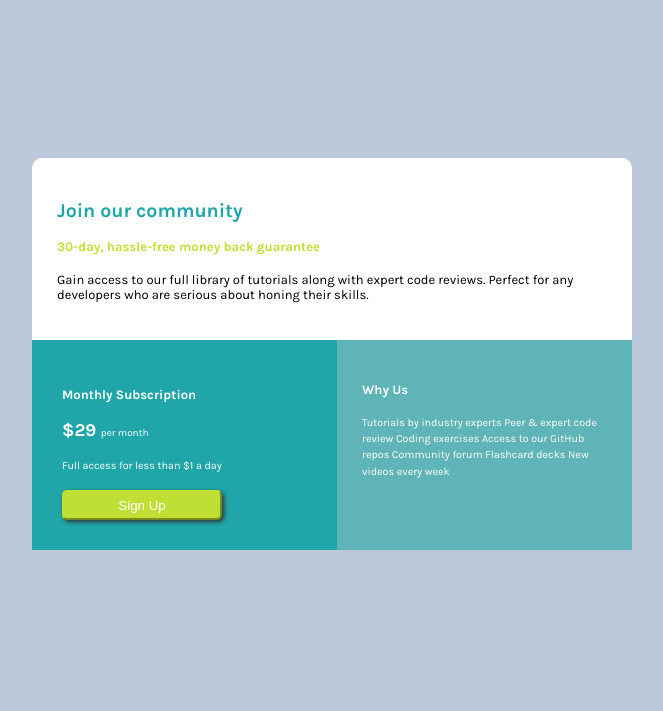
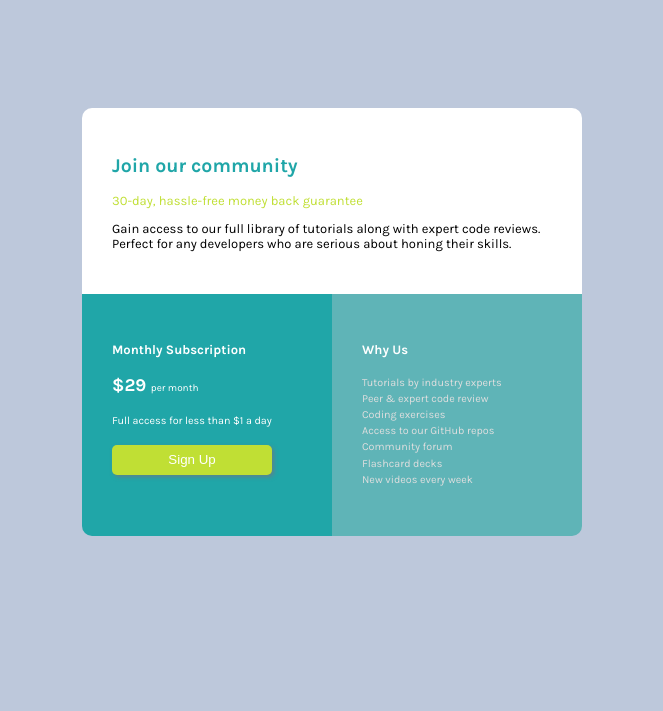
Before and after one commit to abbaskhan349/single-price-grid-component-master, a plain HTML site: page index.html in a window 1280 px wide. Shown: the whole page, without its empty margins (308-971 px from the left). Drawn offline with Linux system fonts and the light colour scheme.

Commit message:
style changes

```diff
--- /dev/null
+++ b/index.css
@@ -0,0 +1,87 @@
+body {
+    display: flex;
+    justify-content: center;
+    align-items: center;
+    height: 100vh;
+    background-color: hsl(219, 29%, 80%);
+    font-family: 'Karla', sans-serif;
+  }
+
+main {
+  display: flex;
+  justify-content: center;
+  align-items: center;
+}
+
+  .maincard {
+    height: 600px;
+    width: 500px;
+    border-collapse: separate;
+    overflow: hidden;
+    border-radius: 10px;
+  }
+  .top {
+    background-color: white;
+    /* height: 150px; */
+    padding: 30px;
+    font-size: small;
+  }
+  .top h2 {
+    font-weight: 700;
+    color: rgb(32, 166, 168);
+  }
+  .top p {
+    font-weight: 400;
+  }
+  #yellow {
+    color: hsl(71, 73%, 54%);
+  }
+  .bottom {
+    display: flex;
+    font-size: small;
+    color: white;
+
+  }
+  .left {
+    background-color: rgb(32, 166, 168);
+    width: 250px;
+    padding: 30px;
+    border-radius: 0 0 0 10px;
+  }
+  .pricecontainer h5 {
+    font-weight: 400;
+  }
+  #permonth {
+    font-size: x-small;
+    font-weight: 400;
+  }
+  #numbers {
+    font-size: large;
+  }
+
+  .left button {
+    background-color: hsl(71, 73%, 54%);
+    border-radius: 5px;
+    border: none;
+    width: 160px;
+    height: 30px;
+    color: white;
+    box-shadow: 2px 2px 4px #747483bd;
+    cursor: pointer;
+  }
+  .right {
+    background-color: rgb(95, 180, 183);
+    width: 250px;
+    padding: 30px;
+    padding-right: 30px;
+    border-radius: 0 0 10px 0;
+
+  }
+  .right h4 {
+    font-weight: 700;
+  }
+  .right h5 {
+    font-weight: 400;
+    line-height: 1.5;
+    filter: brightness(87%) ;
+  }
--- a/index.html
+++ b/index.html
@@ -7,94 +7,20 @@
   <link rel="icon" type="image/png" sizes="32x32" href="./images/favicon-32x32.png">
   <link href="https://fonts.googleapis.com/css2?family=Karla:wght@400;700&display=swap" rel="stylesheet">
 
+  <link rel="stylesheet" href="index.css">
+
   <title>Frontend Mentor | Single Price Grid Component</title>
 
   <!-- Feel free to remove these styles or customise in your own stylesheet 👍 -->
-  <style>
-    body {
-      display: flex;
-      justify-content: center;
-      align-items: center;
-      height: 100vh;
-      background-color: hsl(219, 29%, 80%);
-      font-family: 'Karla', sans-serif;
-    }
-    .maincard {
-      height: 500px;
-      width: 600px;
-      border-collapse: separate;
-      overflow: hidden;
-      border-radius: 10px;
-    }
-    .top {
-      background-color: white;
-      /* height: 150px; */
-      padding: 25px;
-      font-size: small;
-    }
-    .top h2 {
-      font-weight: 700;
-      color: rgb(32, 166, 168);
-    }
-    .top p {
-      font-weight: 400;
-    }
-    #yellow {
-      color: hsl(71, 73%, 54%);
-    }
-    .bottom {
-      display: flex;
-      font-size: small;
-      color: white;
-
-    }
-    .left {
-      background-color: rgb(32, 166, 168);
-      width: 250px;
-      padding: 30px;
-    }
-    .pricecontainer h5 {
-      font-weight: 400;
-    }
-    #permonth {
-      font-size: x-small;
-      font-weight: 400;
-    }
-    #numbers {
-      font-size: large;
-    }
-
-    .left button {
-      background-color: hsl(71, 73%, 54%);
-      border-radius: 5px;
-      border-color: hsl(71, 73%, 54%);
-      width: 160px;
-      height: 30px;
-      color: white;
-      box-shadow: 2rem black;
-      box-shadow: 2px 2px 4px #333335;
-    }
-    .right {
-      background-color: rgb(95, 180, 183);
-      width: 250px;
-      padding: 25px;
-    }
-    .right h4 {
-      font-weight: 700;
-    }
-    .right h5 {
-      font-weight: 400;
-      line-height: 1.5;
-    }
-
-  </style>
+  <style></style>
 </head>
 <body>
+  <div class="main">
   <div class="maincard">
     <div class="top">
       <h2>Join our community</h2>
 
-      <h4 id="yellow">30-day, hassle-free money back guarantee</h4>
+      <p id="yellow">30-day, hassle-free money back guarantee</p>
 
       <p>Gain access to our full library of tutorials along with expert code reviews.
         Perfect for any developers who are serious about honing their skills.</p>
@@ -114,16 +40,18 @@
       <div class="right">
         <h4>Why Us</h4>
         <h5>
-          Tutorials by industry experts
-          Peer &amp; expert code review
-          Coding exercises
-          Access to our GitHub repos
-          Community forum
-          Flashcard decks
-          New videos every week
+          Tutorials by industry experts <br>
+          Peer &amp; expert code review <br>
+          Coding exercises <br>
+          Access to our GitHub repos <br>
+          Community forum <br>
+          Flashcard decks <br>
+          New videos every week <br>
         </h5>
       </div>
     </div>
   </div>
+  </div>
+
 </body>
 </html>
```
